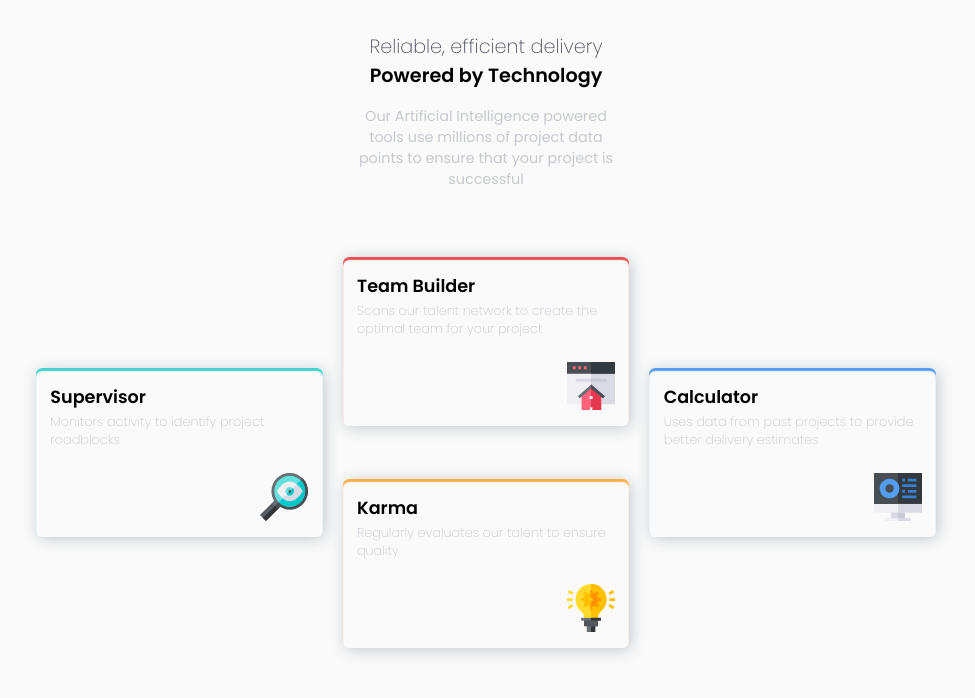
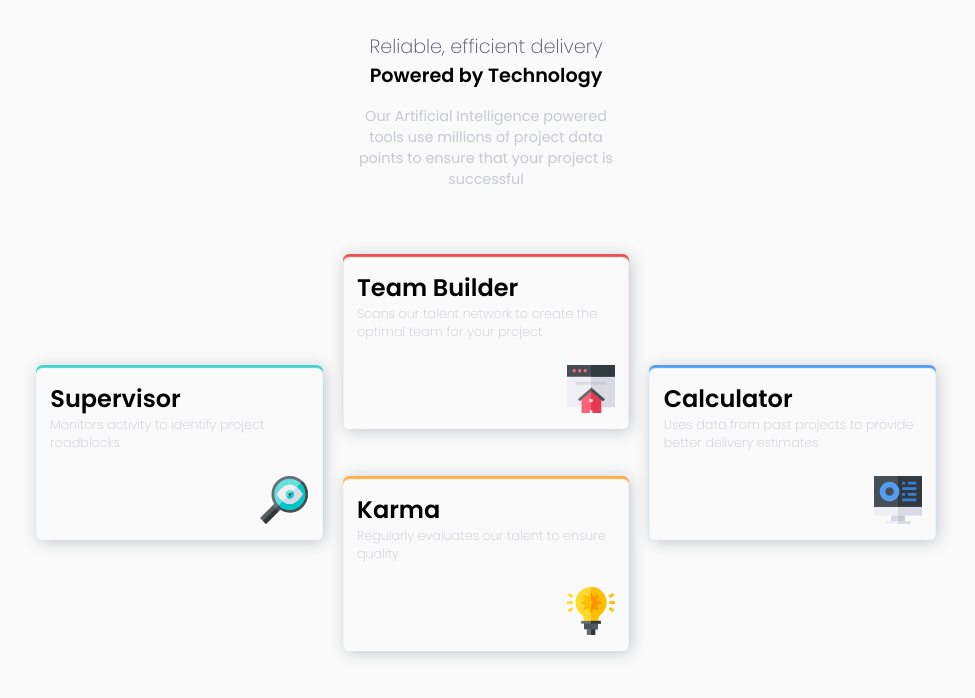
Before and after one commit to victorokoroji/frontend-four-card-feature.github.io, a plain HTML site: page index.html in a window 1280 px wide. Shown: the whole page, without its empty margins (154-1129 px from the left). Drawn offline with Linux system fonts and the light colour scheme.

Commit message:
Update index.html

```diff
--- a/index.html
+++ b/index.html
@@ -33,7 +33,7 @@
 			</header>
 			<section class="supervisor">
 				<div class="wrapper">
-					<h1>Supervisor</h1>
+					<h2>Supervisor</h2>
 					<p>Monitors activity to identify project roadblocks</p>
 					<div class="img">
 						<img
@@ -45,7 +45,7 @@
 			</section>
 			<section class="team-builder">
 				<div class="wrapper">
-					<h1>Team Builder</h1>
+					<h2>Team Builder</h2>
 					<p>
 						Scans our talent network to create the optimal team for your project
 					</p>
@@ -59,7 +59,7 @@
 			</section>
 			<section class="karma">
 				<div class="wrapper">
-					<h1>Karma</h1>
+					<h2>Karma</h2>
 					<p>Regularly evaluates our talent to ensure quality</p>
 					<div class="img">
 						<img src="icon-karma.svg" alt="karma" />
@@ -68,7 +68,7 @@
 			</section>
 			<section class="calculator">
 				<div class="wrapper">
-					<h1>Calculator</h1>
+					<h2>Calculator</h2>
 					<p>
 						Uses data from past projects to provide better delivery estimates
 					</p>
```
